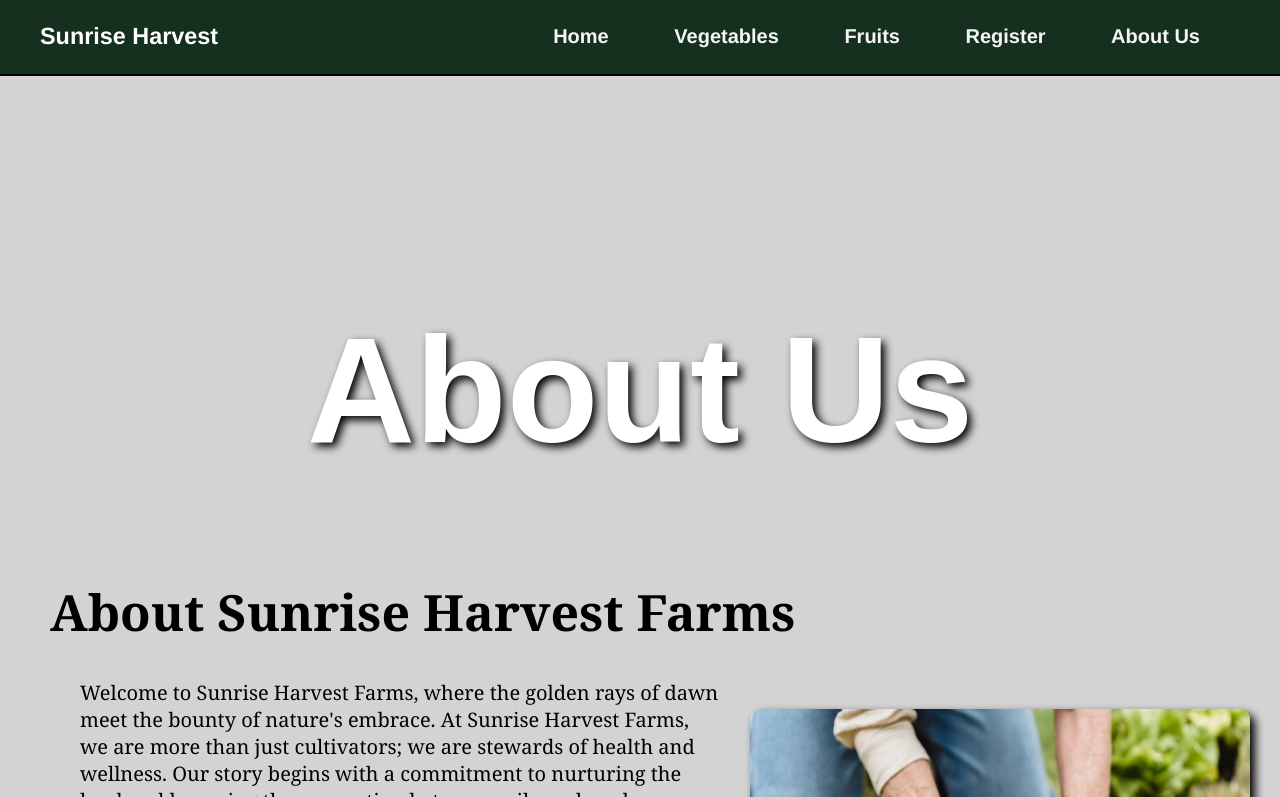
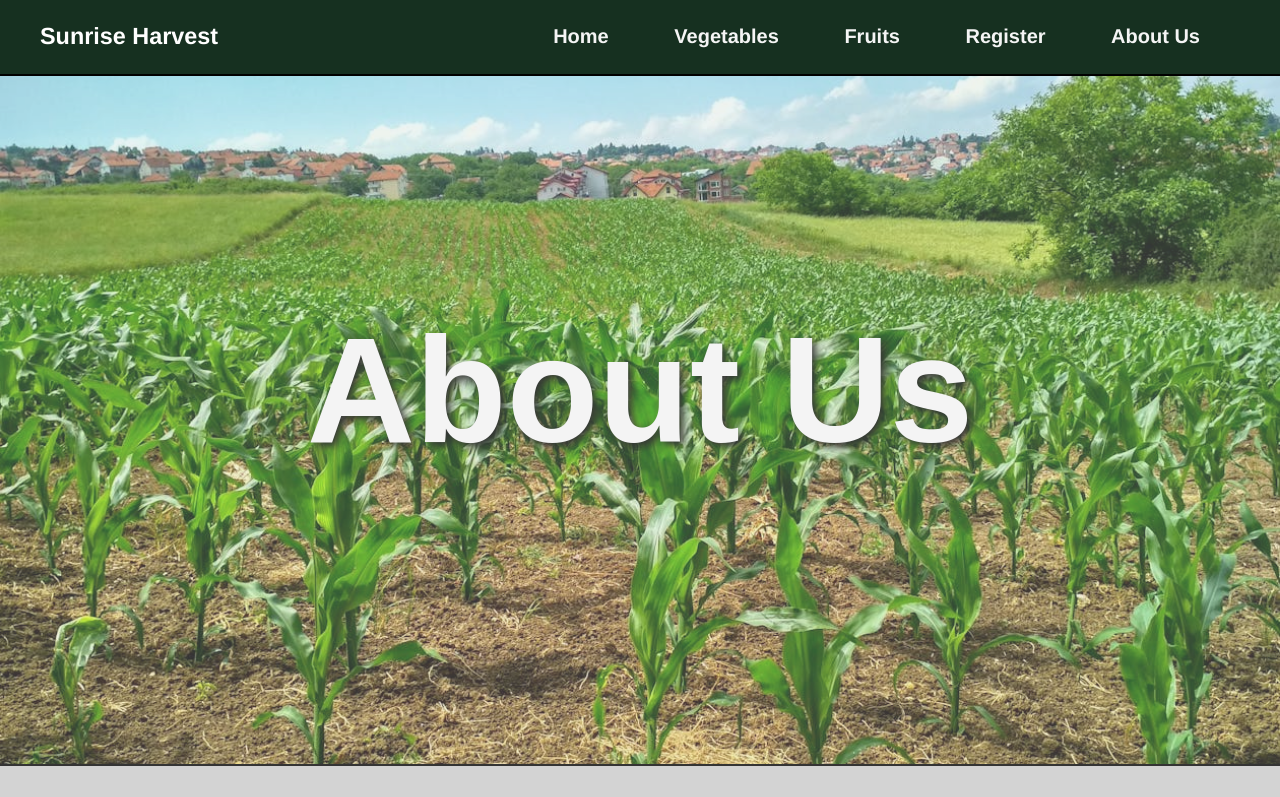
Before and after one commit to Sameehashaik/Project2, a plain HTML site: page webpages/aboutUs.html in a window 1280 px wide. Shown: the top 797 px of the page. Drawn offline with Linux system fonts and the light colour scheme.

Commit message:
About us image change

```diff
--- a/css/aboutUs.css
+++ b/css/aboutUs.css
@@ -116,7 +116,7 @@ header a {
 }
 
 /* CSS styles for background image */
-.BgImg {
+#BgImg {
     /* Setting background image, size, opacity, and border */
     background-image: url("../img/farm_1.jpeg");
     /*Image Source: https://www.pexels.com/photo/corn-plant-on-field-1112080/*/
```
